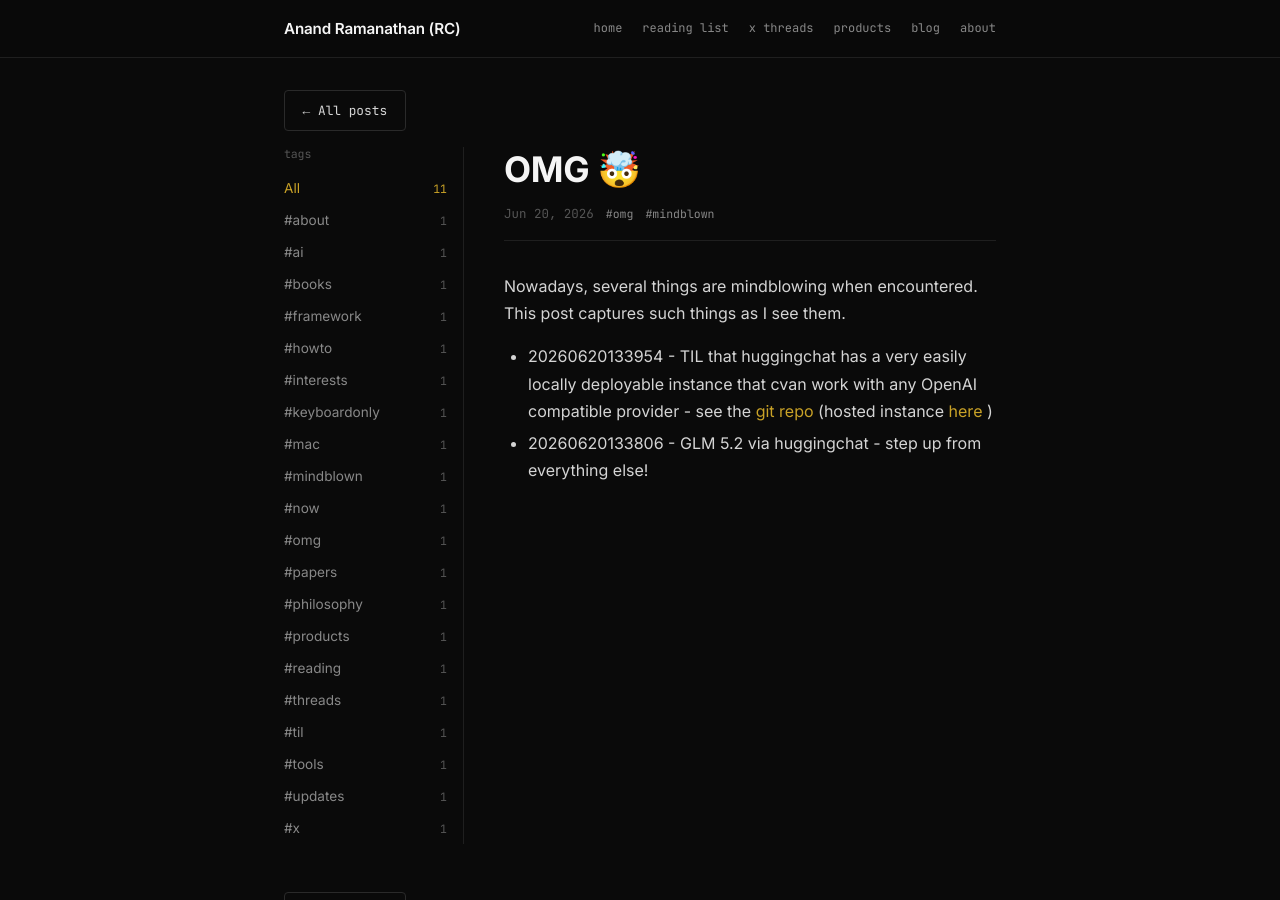
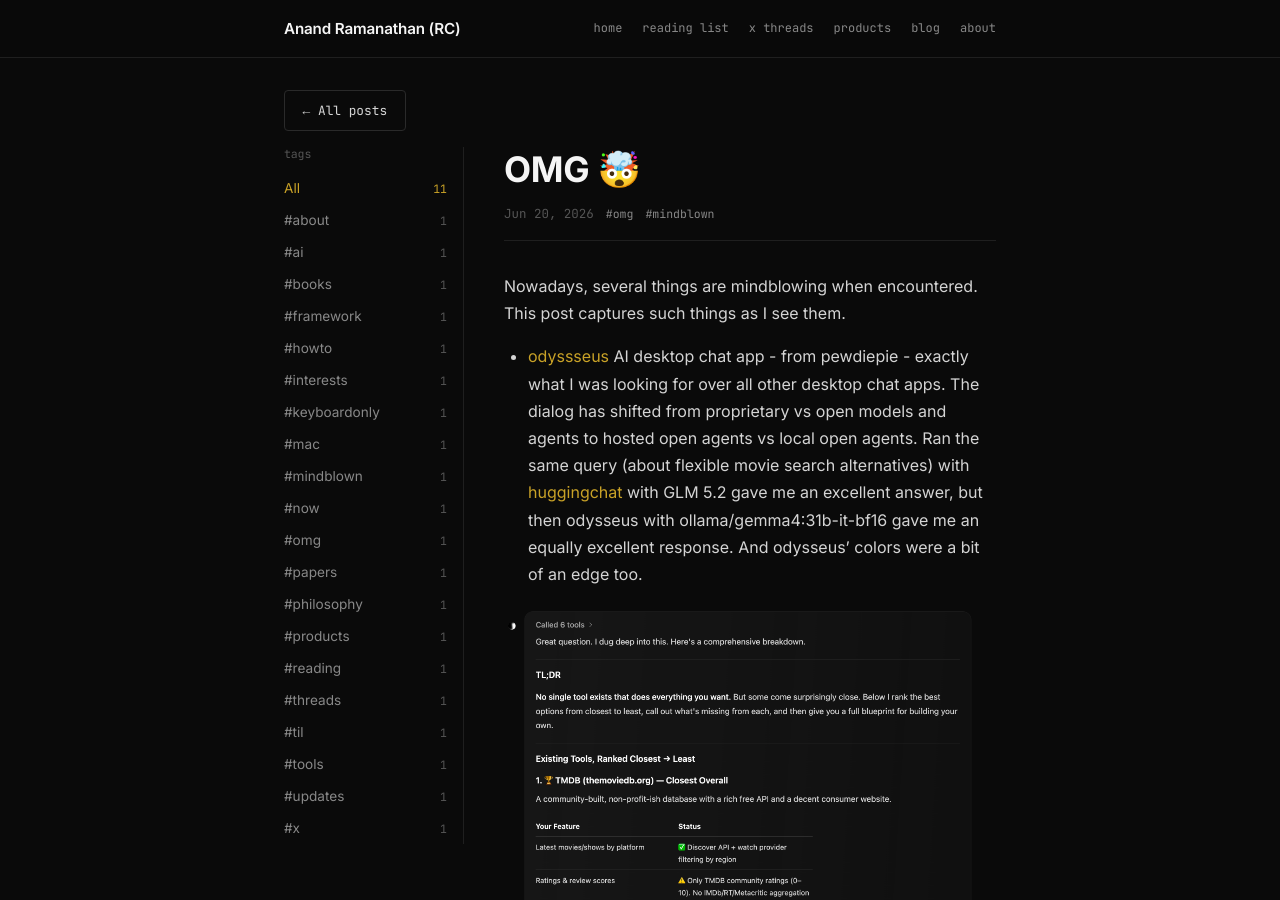
Before and after one commit to rcanand/rcanand.github.io, a Jekyll site: the page built from _posts/2026-06-20-omg.md, in a window 1280 px wide and 900 px high. Built offline with Jekyll 4.4.1, drawn with Linux system fonts in a browser that asks for light colours; comment, search, counter and statistics services are not loaded.

Commit message:
omg odysseus gemma4 entry

```diff
--- a/_posts/2026-06-20-omg.md
+++ b/_posts/2026-06-20-omg.md
@@ -6,5 +6,11 @@ excerpt: "Nowadays, several things are mindblowing when encountered. This post c
 ---
 Nowadays, several things are mindblowing when encountered. This post captures such things as I see them.
 
+-  [odyssseus](https://github.com/pewdiepie-archdaemon/odysseus) AI desktop chat app - from pewdiepie - exactly what I was looking for over all other desktop chat apps. The dialog has shifted from proprietary vs open models and agents to hosted open agents vs local open agents. Ran the same query (about flexible movie search alternatives) with [huggingchat](https://huggingface.co/chat/) with GLM 5.2 gave me an excellent answer, but then odysseus with ollama/gemma4:31b-it-bf16 gave me an equally excellent response. And odysseus' colors were a bit of an edge too.
+
+![hosted open model response](/assets/images/huggingchat_glm.png)
+
+![local open model response](/assets/images/odysseus_gemma4.png)
+
 - 20260620133954 - TIL that huggingchat has a very easily locally deployable instance that cvan work with any OpenAI compatible provider - see the [git repo](https://github.com/huggingface/chat-ui) (hosted instance [here](https://huggingface.co/chat/) )
 - 20260620133806 - GLM 5.2 via huggingchat - step up from everything else!
```
Also changed, not shown: assets/images/huggingchat_glm.png (added), assets/images/odysseus_gemma4.png (added), 1 other file.
